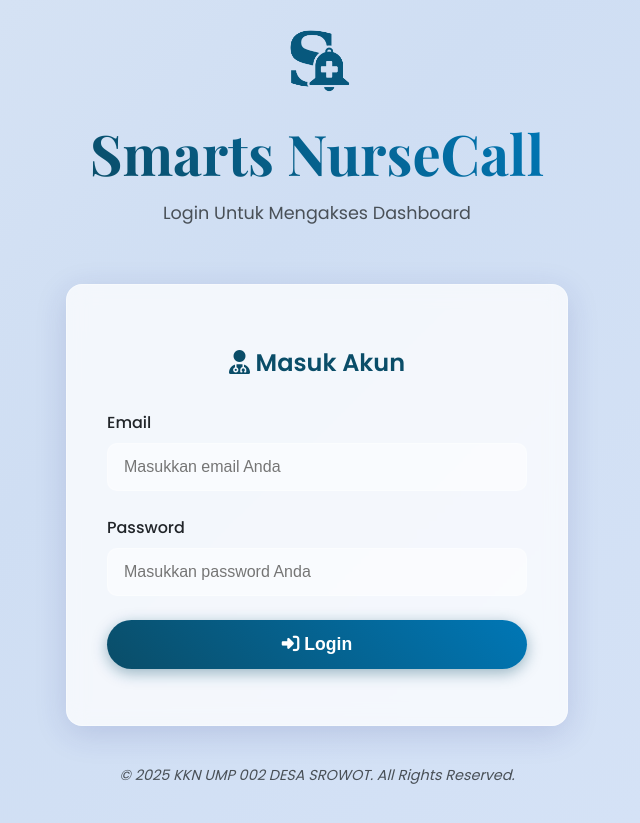
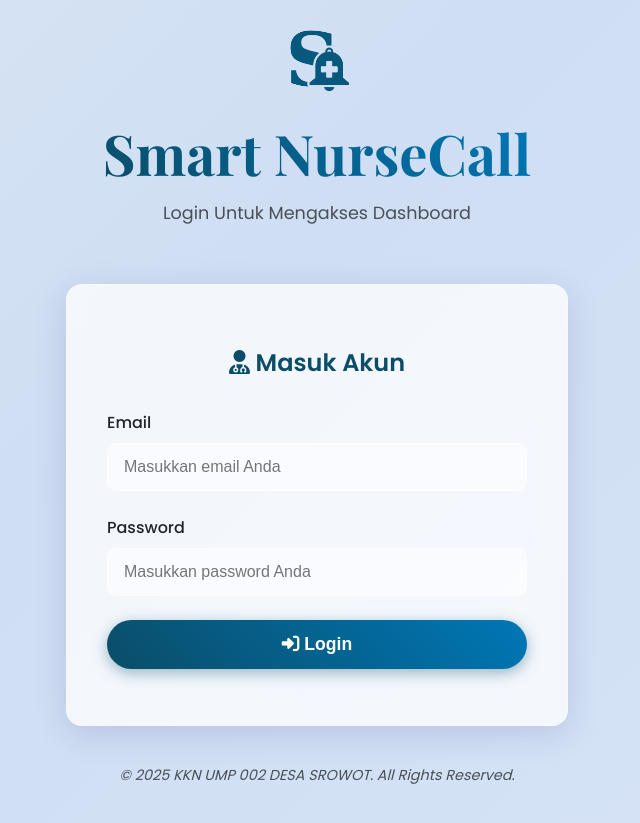
Before and after one commit to smartnursecall/smartnursecall, a plain HTML site: page index.html in a window 1280 px wide. Shown: the whole page, without its empty margins (323-963 px from the left). Drawn offline with nearby package versions, Linux system fonts and the light colour scheme.

Commit message:
Update index.html

```diff
--- a/index.html
+++ b/index.html
@@ -196,7 +196,7 @@
 
   <header class="branding-header">
     <img src="icon.png" alt="Smarts NurseCall Icon" class="brand-icon">
-    <h1>Smarts NurseCall</h1>
+    <h1>Smart NurseCall</h1>
     <p>Login Untuk Mengakses Dashboard</p>
   </header>
 
```
